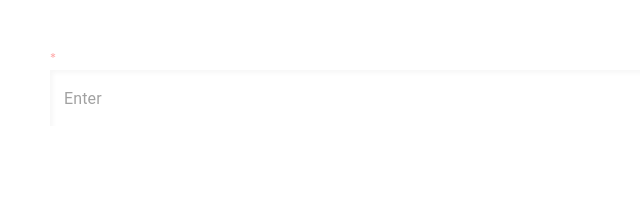
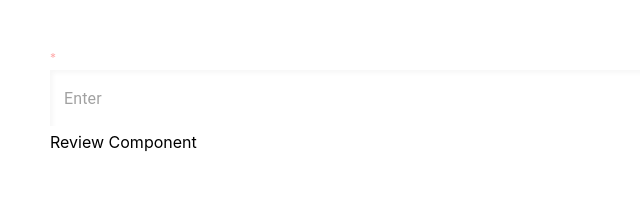
Before and after one commit to ishantsahni/ishant_fe, a React (Create React App) app: page /rough in a window 1280 px wide. Shown: the top 204 px of the page, without its empty margins (0-640 px from the left). Built offline with nearby package versions, Linux system fonts and the light colour scheme; sample sign-in values are in the browser's storage.

Commit message:
review component added

```diff
--- /dev/null
+++ b/src/components/ReviewComponent/index.js
@@ -0,0 +1,5 @@
+function ReviewComponent() {
+  return <div>Review Component</div>;
+}
+
+export default ReviewComponent;
--- a/src/pages/RoughPage/index.js
+++ b/src/pages/RoughPage/index.js
@@ -1,9 +1,13 @@
 import CustomTextField from "../../components/CustomTextField";
+import ReviewComponent from "../../components/ReviewComponent";
 
 function RoughPage() {
-    return (<div className="mt-[50px] mx-[50px]">
-        <CustomTextField />
-    </div>)
+  return (
+    <div className="mt-[50px] mx-[50px]">
+      <CustomTextField />
+      <ReviewComponent />
+    </div>
+  );
 }
 
 export default RoughPage;
```
